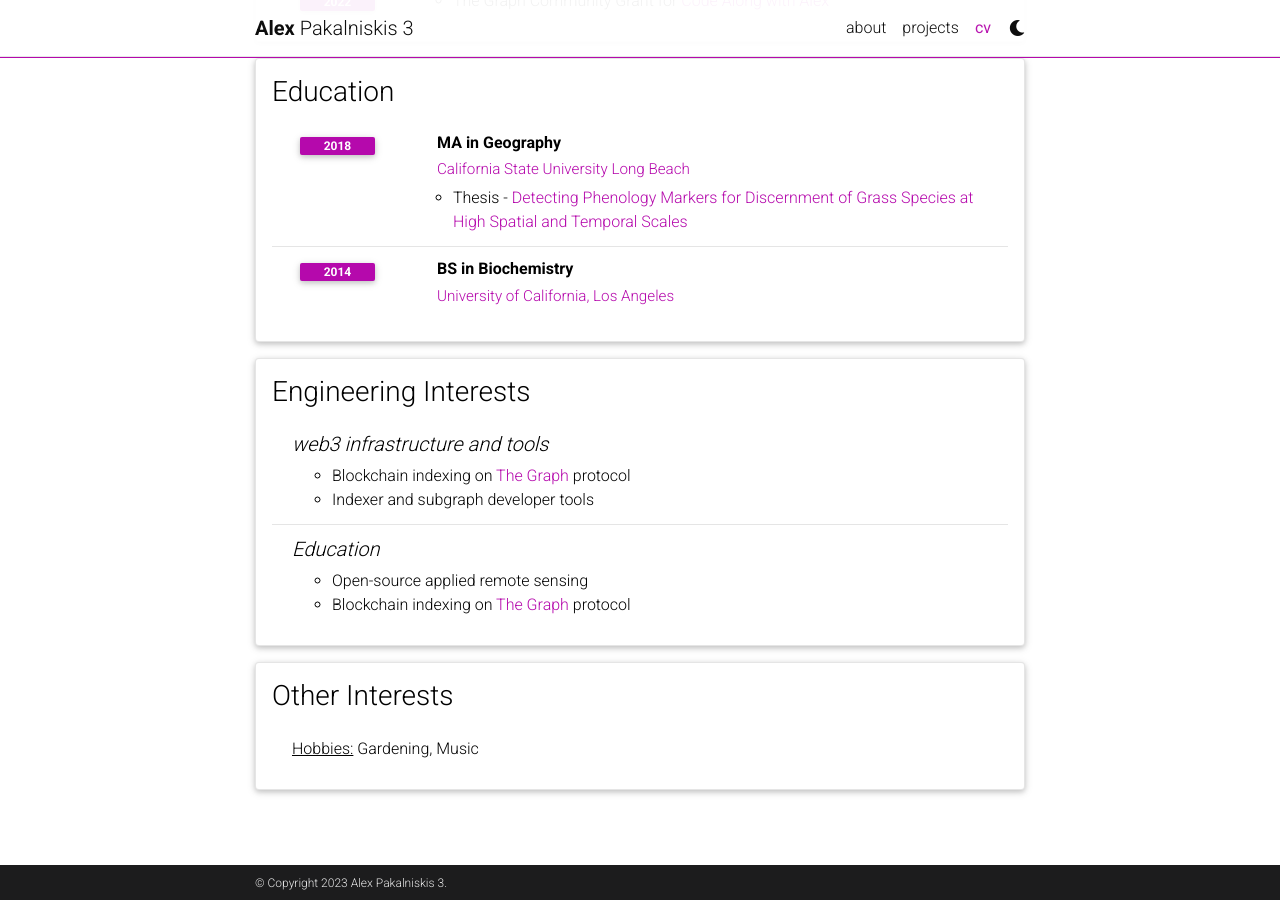
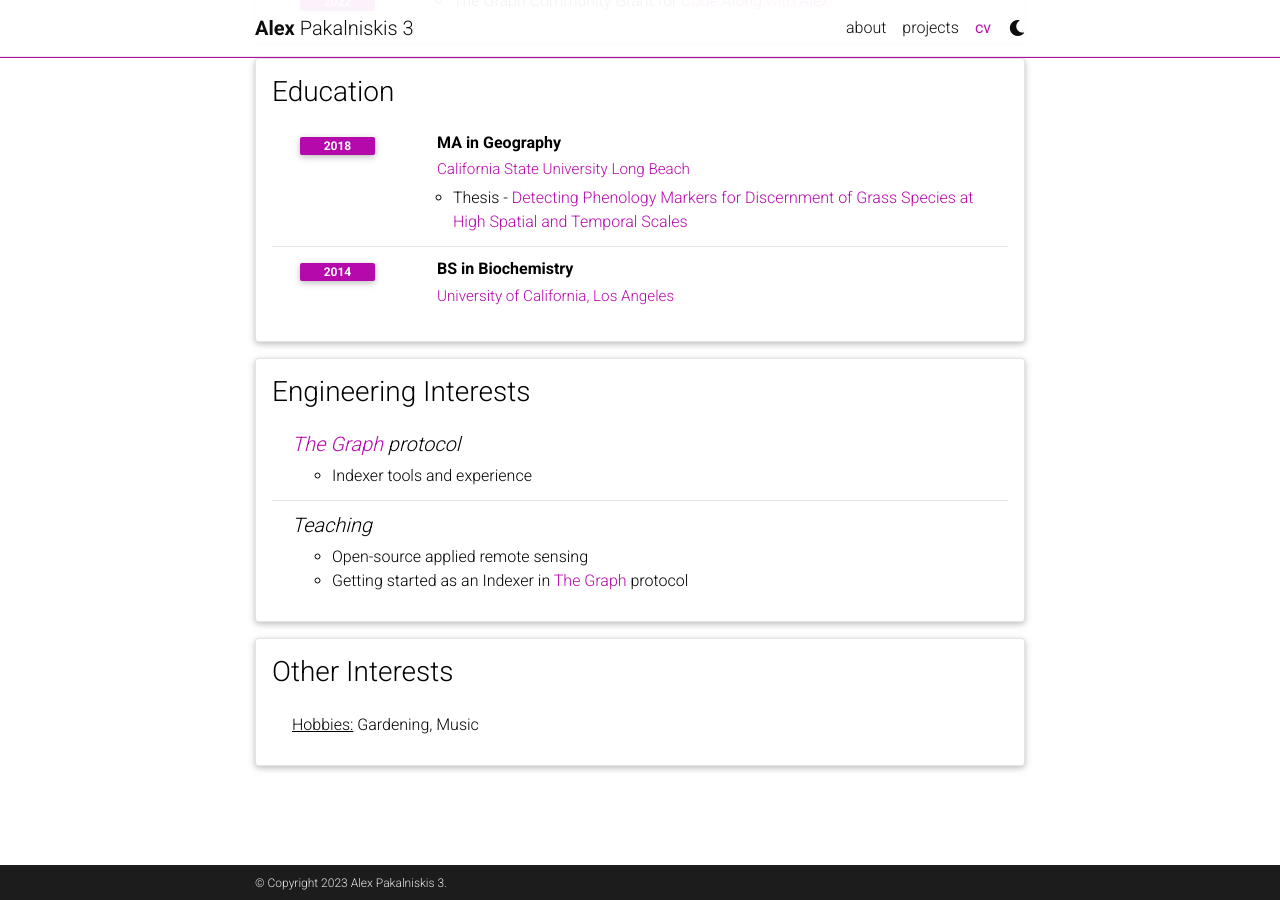
Before and after one commit to alex-pakalniskis/alex-pakalniskis.github.io, a Jekyll site: the page built from _pages/cv.md, in a window 1280 px wide and 900 px high, scrolled down 1236 px. Built offline with Jekyll 4.4.1, drawn with Linux system fonts in a browser that asks for light colours; comment, search, counter and statistics services are not loaded; a style sheet for code colours, icons or effects is not loaded.

Commit message:
Update cv.yml

```diff
--- a/_data/cv.yml
+++ b/_data/cv.yml
@@ -72,14 +72,13 @@
 - title: Engineering Interests
   type: nested_list
   contents:
-    - title: web3 infrastructure and tools
+    - title: <a href="https://thegraph.com/en/">The Graph</a> protocol
       items:
-        - Blockchain indexing on <a href="https://thegraph.com/en/">The Graph</a> protocol
-        - Indexer and subgraph developer tools
-    - title: Education
+        - Indexer tools and experience
+    - title: Teaching
       items:
         - Open-source applied remote sensing
-        - Blockchain indexing on <a href="https://thegraph.com/en/">The Graph</a> protocol
+        - Getting started as an Indexer in <a href="https://thegraph.com/en/">The Graph</a> protocol
 
 - title: Other Interests
   type: list
```
